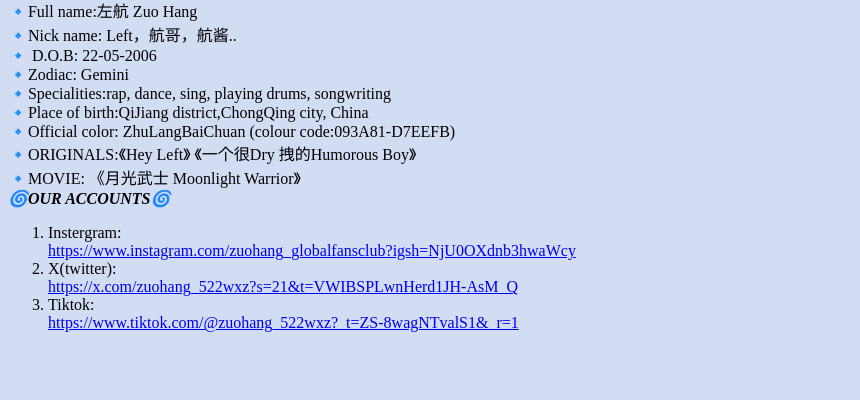
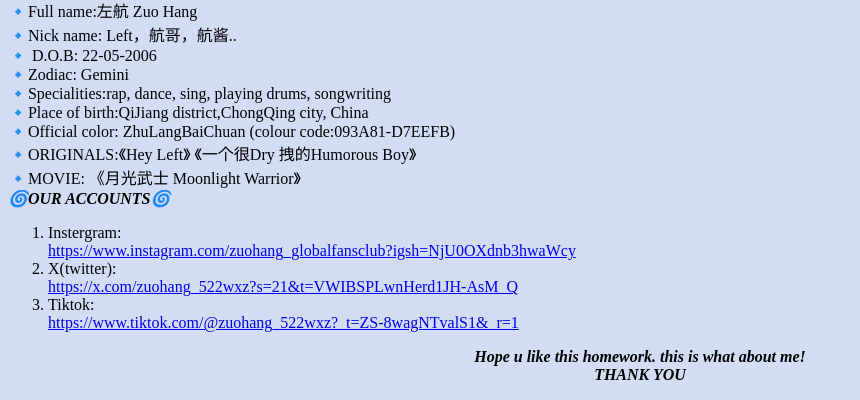
Before and after one commit to AlinazhiaiZHOU/AlinazhiaiZHOU.github.io, a plain HTML site: page index.html in a window 1280 px wide. Shown: the part 1940-2340 px from the top of the page, without its empty margins (0-860 px from the left). Before the commit the page ends 2288 px from the top, so only its background shows below. Drawn offline with Linux system fonts and the light colour scheme.

Commit message:
Update index.html

```diff
--- a/index.html
+++ b/index.html
@@ -16,7 +16,6 @@
                 HI I'm <strong><em>Zhiai ZHOU</em></strong><br>U can also call me <strong><em>Alina</em></strong> or <strong><em>Chiai</em></strong><br>I gonna turn to 16 this year<br>My birthday is on<strong><em> Aug.28th</em></strong>
                 <br>I am from Shanghai CHINA, this is the second years I came to tokyo. I studied in Shibakokusai HS now.<br><strong>NICE TO MEET U!</strong>
         </p>
-        </nav>
         <h3> My hobies</h3>
         <ul>
                 <li>sleeping</li>
@@ -69,6 +68,7 @@
           <li>X(twitter):<br><a href="https://x.com/zuohang_522wxz?s=21&t=VWIBSPLwnHerd1JH-AsM_Q"target=_blank>https://x.com/zuohang_522wxz?s=21&t=VWIBSPLwnHerd1JH-AsM_Q</a></li>
           <li>Tiktok:<br><a href="https://www.tiktok.com/@zuohang_522wxz?_t=ZS-8wagNTvalS1&_r=1"target=_blank>https://www.tiktok.com/@zuohang_522wxz?_t=ZS-8wagNTvalS1&_r=1</a></li>
          </ol>
+        <p style="text-align: center;"><strong><em>Hope u like this homework. this is what about me! <br>THANK YOU</em></strong></p>
 
 
  </body>
```
